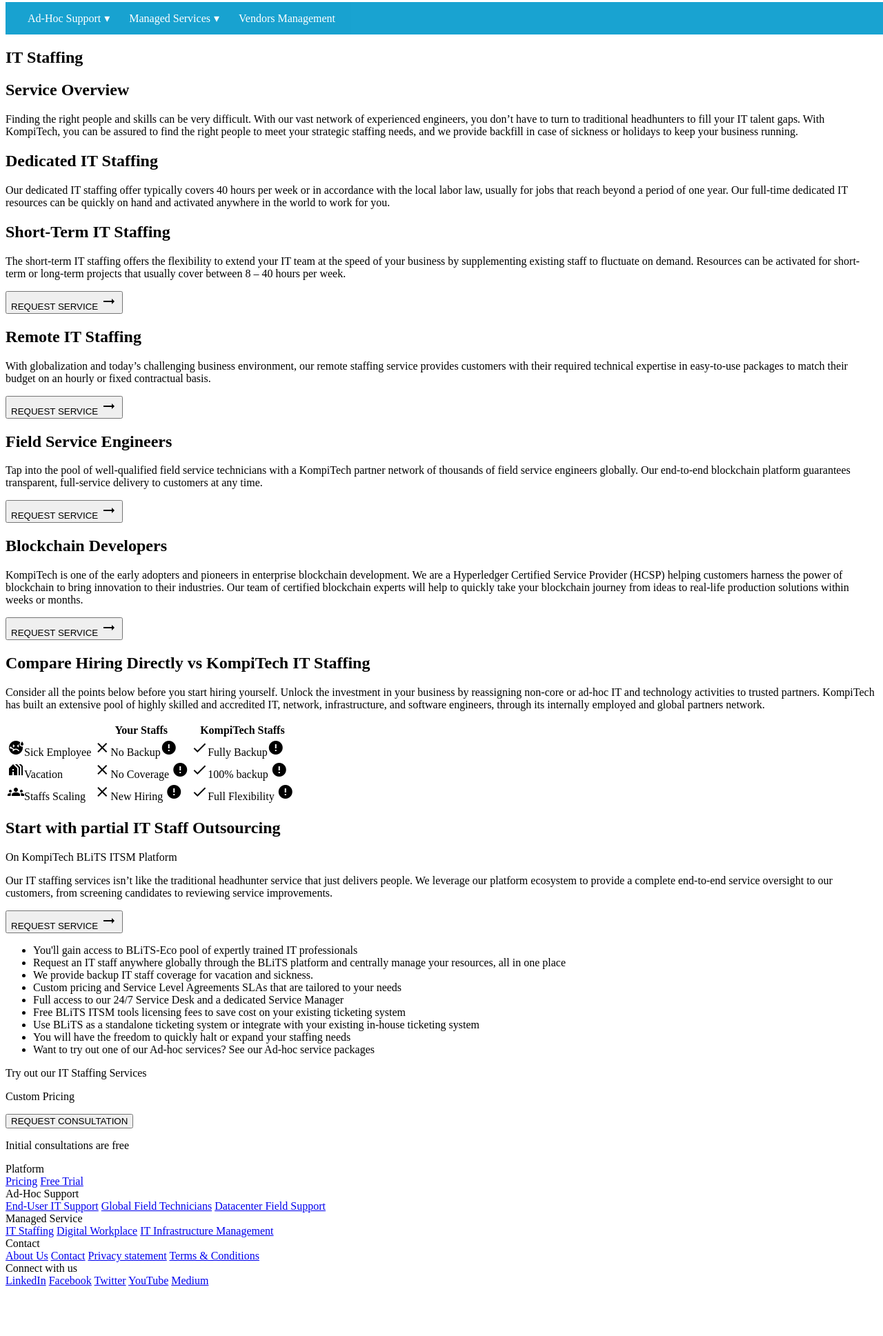
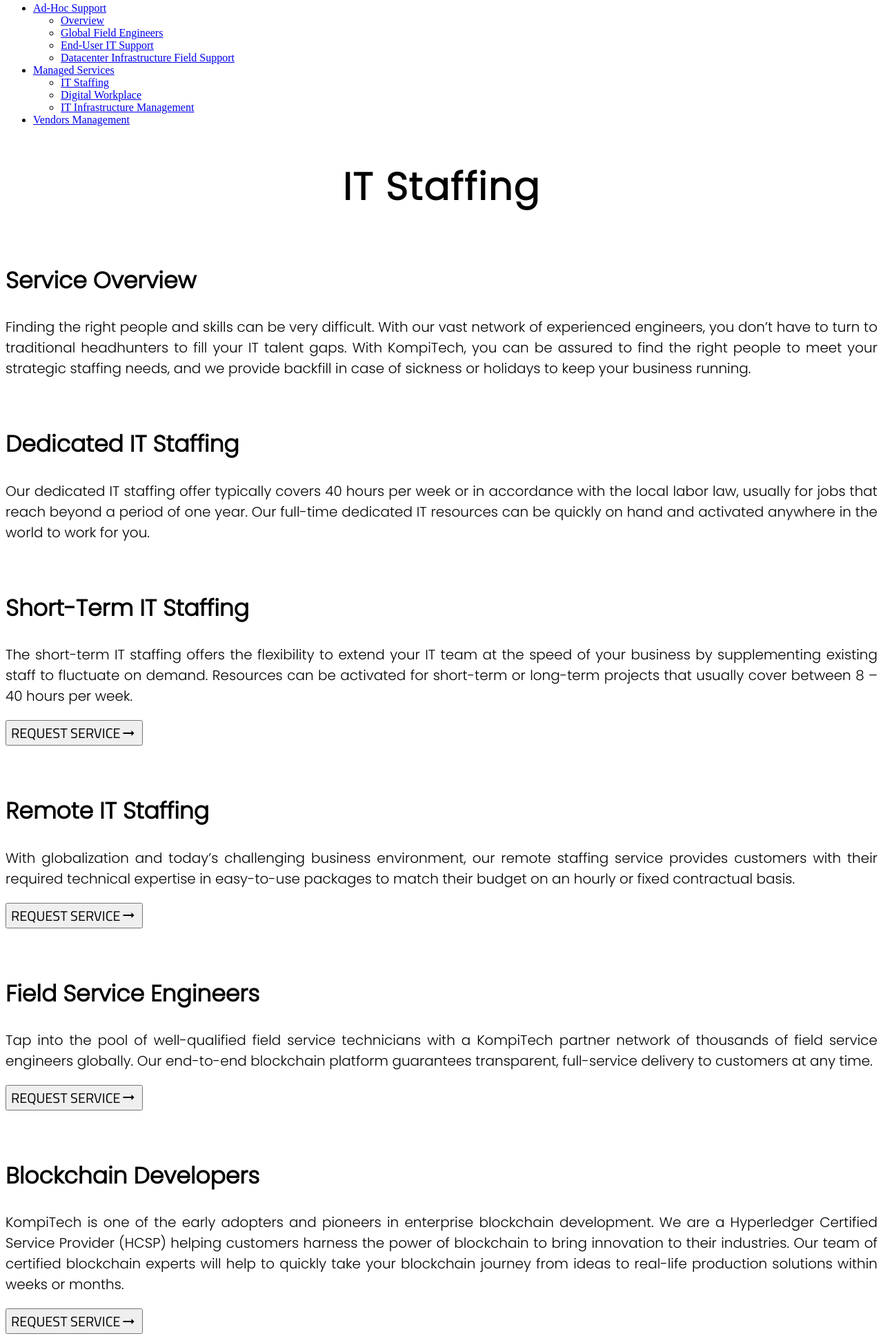
Before and after one commit to avecnavadita/sample-page, a plain HTML site: page index.html in a window 1280 px wide. Shown: the part 264-2201 px from the top of the page at 69% size. Drawn offline with Linux system fonts and the light colour scheme.

Commit message:
designed the main page
designed the main page without header and footer

```diff
--- a/assets/style.css
+++ b/assets/style.css
@@ -1,115 +1,84 @@
-nav {
-    background:#5085ab;
-    padding: 1px 10px;
-    width: 100%;
-    opacity: 90%;
+h1 {
+    font-size: 55px;
+    font-family: 'Poppins', sans-serif;
+    text-align: center;
+    letter-spacing: 2px;
 }
 
-/* Menu Bar CSS */
-#menu {
-	background: #0099CC;
-	color: #FFF;
-	height: 45px;
-	padding-left: 18px;
-	/* border-radius: 10px; */
-}
-#menu ul, #menu li {
-	margin: 0 auto;
-	padding: 0;
-	list-style: none
-}
-#menu ul {
-	width: 100%;
-}
-#menu li {
-	float: left;
-	display: inline;
-	position: relative;
-}
-#menu a {
-	display: block;
-	line-height: 45px;
-	padding: 0 14px;
-	text-decoration: none;
-	color: #FFFFFF;
-	font-size: 16px;
-}
-#menu a.dropdown-arrow:after {
-	content: "\25BE";
-	margin-left: 5px;
-}
-#menu li a:hover {
-	color: #0099CC;
-	background: #F2F2F2;
-}
-#menu input {
-	display: none;
-	margin: 0;
-	padding: 0;
-	height: 45px;
-	width: 100%;
-	opacity: 0;
-	cursor: pointer
-}
-#menu label {
-	display: none;
-	line-height: 45px;
-	text-align: center;
-	position: absolute;
-	left: 35px
-}
-#menu label:before {
-	font-size: 1.6em;
-	content: "\2261";
-	margin-left: 20px;
-}
-#menu ul.sub-menus{
-	height: auto;
-	overflow: hidden;
-	width: 170px;
-	background: #444444;
-	position: absolute;
-	z-index: 99;
-	display: none;
-}
-#menu ul.sub-menus li {
-	display: block;
-	width: 100%;
-}
-#menu ul.sub-menus a {
-	color: #FFFFFF;
-	font-size: 16px;
-}
-#menu li:hover ul.sub-menus {
-	display: block
-}
-#menu ul.sub-menus a:hover{
-	background: #F2F2F2;
-	color: #444444;
-}
-@media screen and (max-width: 800px){
-	#menu {position:relative}
-	#menu ul {background:#111;position:absolute;top:100%;right:0;left:0;z-index:3;height:auto;display:none}
-	#menu ul.sub-menus {width:100%;position:static;}
-	#menu ul.sub-menus a {padding-left:30px;}
-	#menu li {display:block;float:none;width:auto;}
-	#menu input, #menu label {position:absolute;top:0;left:0;display:block}
-	#menu input {z-index:4}
-	#menu input:checked + label {color:white}
-	#menu input:checked + label:before {content:"\00d7"}
-	#menu input:checked ~ ul {display:block}
+h2 {
+    font-size: 33px;
+    font-family: 'Poppins', sans-serif;
 }
 
-/* .image:before {
-    text-shadow: 0 0 30px rgb(0 0 0 / 10%);
-    color: #fff;
-    content: "\0052";
-    pointer-events: none;
-    text-rendering: auto;
-    font: normal normal normal 100px/1 icons;
-    position: absolute;
-    top: 0;
-    left: 0;
-    right: 0;
-    margin: 0 auto;
-} */
+p {
+    text-align: justify;
+    font-size: 20px;
+    line-height: 30px;
+    font-family: 'Poppins', sans-serif;
+}
+
+main.main-intro button {
+    display: flex;
+    align-items: center;
+    font-family: 'Titillium Web', sans-serif;
+    font-size: 20px;
+}
+
+main.main-intro2 li {
+    font-family: 'Poppins', sans-serif;
+    line-height: 30px;
+    font-size: 17px;
+    text-align: justify;
+}
+
+.big-box {
+    width: 350px;
+    height: 500px;
+    box-shadow: 1px 3px 10px 13px #e9e9e98f;
+}
+
+article {
+    margin-bottom: 70px;
+}
+
+.big-box header {
+    font-size: 25px;
+    font-weight: bold;
+    text-align: center;
+    padding: 20px;
+    font-family: 'Poppins', sans-serif;
+    background: #0000003b;
+}
+
+.big-box main {
+    padding: 20px;
+}
+
+p.big-text {
+    font-size: 40px;
+    font-weight: bolder;
+    text-align: center;
+    height: 115px;
+    line-height: 120px;
+}
+
+.big-box button {
+    padding: 15px;
+    font-size: 20px;
+    letter-spacing: 1px;
+}
+
+.big-box footer {
+    display: flex;
+    flex-direction: column;
+    align-items: center;
+}
+
+main.main-intro2 {
+    display: flex;
+    justify-content: space-evenly;
+}
+
+div#points {
+    width: 650px;
+}
--- a/index.html
+++ b/index.html
@@ -4,6 +4,7 @@
         <!-- <script src="assets/script.js"></script> -->
         <title>IT Staffing</title>
         <link href="https://fonts.googleapis.com/icon?family=Material+Icons" rel="stylesheet">
+        <link href="https://fonts.googleapis.com/css2?family=Poppins:wght@300&family=Titillium+Web&display=swap" rel="stylesheet">
     </head>
 
     <body>
@@ -77,7 +78,8 @@
                             The short-term IT staffing offers the flexibility to extend your IT team at the speed of your business by supplementing existing staff to fluctuate on demand. Resources can be activated for short-term or long-term projects that usually cover between 8 – 40 hours per week.
                         </p>
 
-                        <button>REQUEST SERVICE
+                        <button>
+                            <span class="request-service">REQUEST SERVICE</span>
                             <span class="material-icons">
                                 arrow_right_alt
                             </span>
@@ -95,7 +97,7 @@
                             With globalization and today’s challenging business environment, our remote staffing service provides customers with their required technical expertise in easy-to-use packages to match their budget on an hourly or fixed contractual basis.
                         </p>
 
-                        <button>REQUEST SERVICE
+                        <button><span class="request-service">REQUEST SERVICE</span>
                             <span class="material-icons">
                                 arrow_right_alt
                             </span>
@@ -113,7 +115,7 @@
                             Tap into the pool of well-qualified field service technicians with a KompiTech partner network of thousands of field service engineers globally. Our end-to-end blockchain platform guarantees transparent, full-service delivery to customers at any time.
                         </p>
 
-                        <button>REQUEST SERVICE
+                        <button><span class="request-service">REQUEST SERVICE</span>
                             <span class="material-icons">
                                 arrow_right_alt
                             </span>
@@ -131,7 +133,7 @@
                             KompiTech is one of the early adopters and pioneers in enterprise blockchain development. We are a <span>Hyperledger Certified Service Provider (HCSP)</span> helping customers harness the power of blockchain to bring innovation to their industries. Our team of certified blockchain experts will help to quickly take your blockchain journey from ideas to real-life production solutions within weeks or months.
                         </p>
 
-                        <button>REQUEST SERVICE
+                        <button><span class="request-service">REQUEST SERVICE</span>
                             <span class="material-icons">
                                 arrow_right_alt
                             </span>
@@ -252,7 +254,7 @@
                 </article>
 
                 <article id="b-d">
-                    <main class="main-intro">
+                    <main class="main-intro2">
                         <div id="points">
                             <ul>
                                 <li>You'll gain access to BLiTS-Eco pool of expertly trained IT professionals</li>
@@ -272,10 +274,12 @@
                                 Try out our IT Staffing Services
                             </header>
                             <main>
-                                <p class="big-text">Custom Pricing</p>
+                                <p class="big-text"><b>Custom Pricing</b></p>
+                            </main>
+                            <footer>
                                 <button>REQUEST CONSULTATION</button>
                                 <p class="light-text">Initial consultations are free</p>
-                            </main>
+                            </footer>
                         </div>
                     </main>
                 </article>
```
